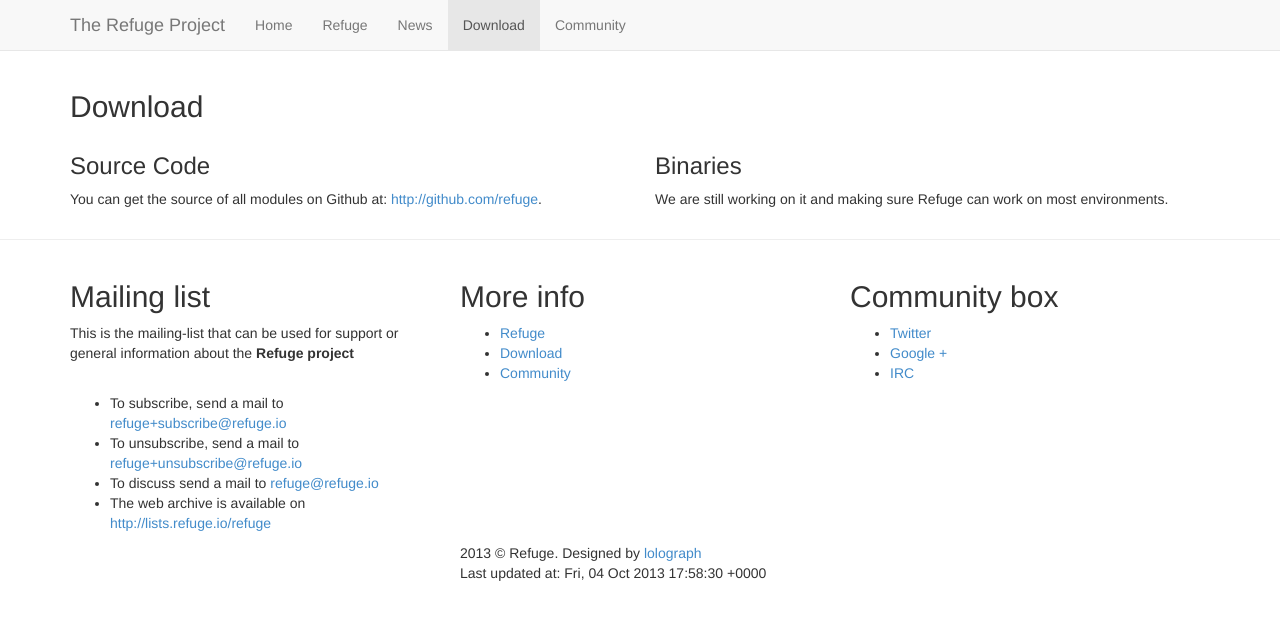
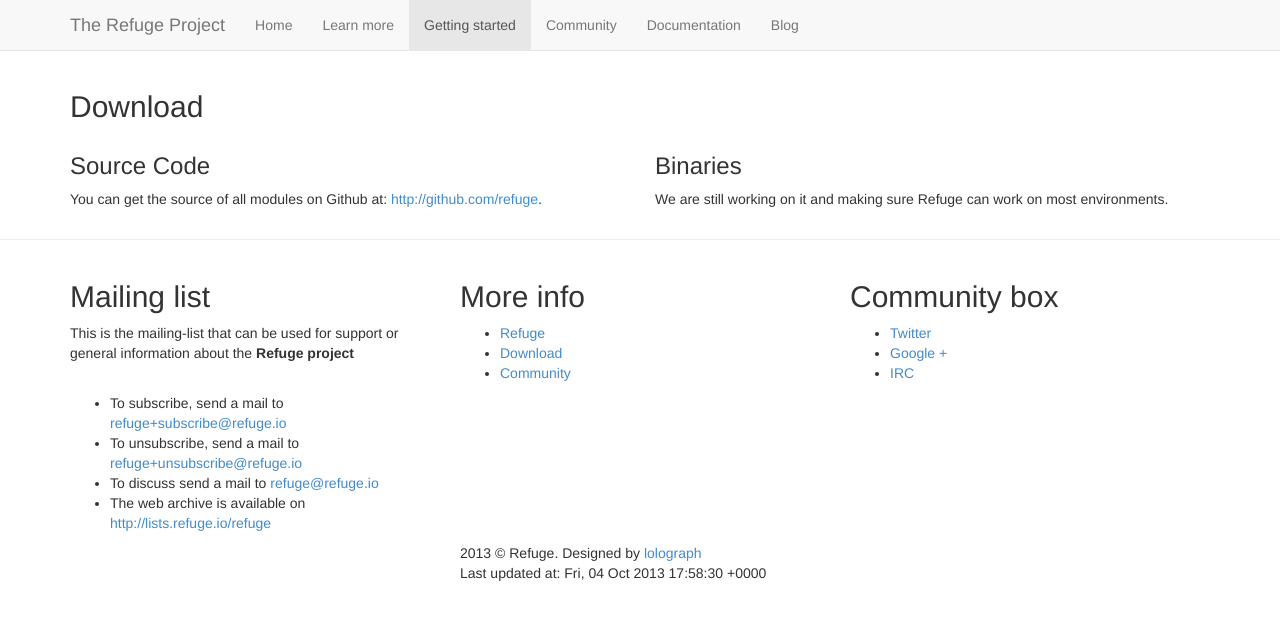
Before and after one commit to refuge/refuge.io, a Jekyll site: the page built from gettingstarted/index.html, in a window 1280 px wide. Shown: the top 620 px of the page. Built offline with Jekyll 4.4.1, drawn with Linux system fonts in a browser that asks for light colours.

Commit message:
update menu and rename correct paths

```diff
--- a/_includes/navbar.html
+++ b/_includes/navbar.html
@@ -13,11 +13,13 @@
                 </div>
                 <div class="collapse navbar-collapse">
                     <ul class="nav navbar-nav">
-                        <li{% if page.title == "Welcome" %} class="active"{% endif %}><a href="/">Home</a></li>
-                        <li{% if section_name == 'details' %} class="active"{% endif %}><a href="/details">Refuge</a></li>
-                        <li{% if section_name == 'news' %} class="active"{% endif %}><a href="/news">News</a></li>
-                        <li{% if section_name == 'download' %} class="active"{% endif %}><a href="/download">Download</a></li>
-                        <li{% if section_name == 'community' %} class="active"{% endif %}><a href="/community">Community</a></li>
+                        <li{% if page.title == "Welcome" %}
+                        class="active"{% endif %}><a href="/" title="Homepage">Home</a></li>
+                        <li{% if section_name == 'details' %}class="active"{% endif %}><a href="/learn_more" title="Learn more">Learn more</a></li>
+                        <li{% if section_name == 'gettingstarted' %} class="active"{% endif %}><a href="/gettingstarted" title="Getting started">Getting started</a></li>
+                        <li{% if section_name == 'community' %} class="active"{% endif %}><a href="/community" title="Community">Community</a></li>
+                        <li{% if section_name == 'documentation' %} class="active"{% endif %}><a href="http://docs.refuge.io" title="Documentation">Documentation</a></li>
+                        <li{% if section_name == 'blog' %} class="active"{% endif %}><a href="/blog" title="blog">Blog</a></li>
                     </ul>
                 </div><!--/.nav-collapse -->
             </div>
```
Also changed, not shown: learn_more/index.html (added, +21 -0 lines), blog/_posts/2013-06-13-refuge-has-a-new-website.md (renamed from news/_posts/2013-06-13-refuge-has-a-new-website.md), blog/_posts/2013-09-10-a-few-steps-with-coffer.md (renamed from news/_posts/2013-09-10-a-few-steps-with-coffer.md), blog/index.html (renamed from news/index.html), gettingstarted/index.html (renamed from download/index.html), 2 other files.
